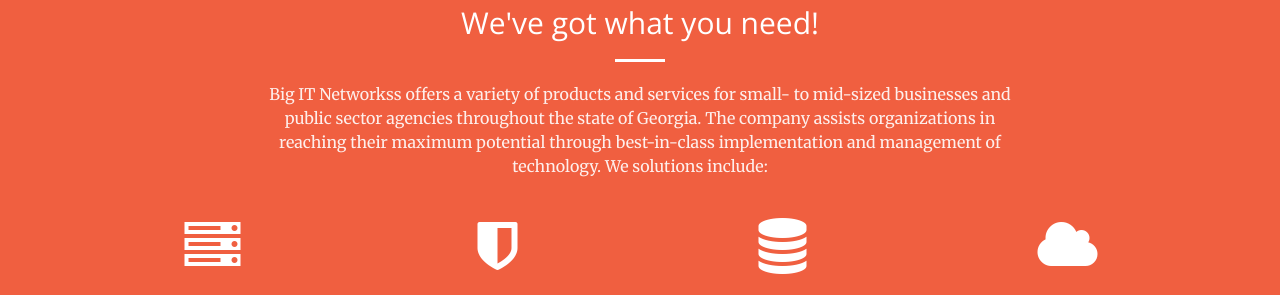
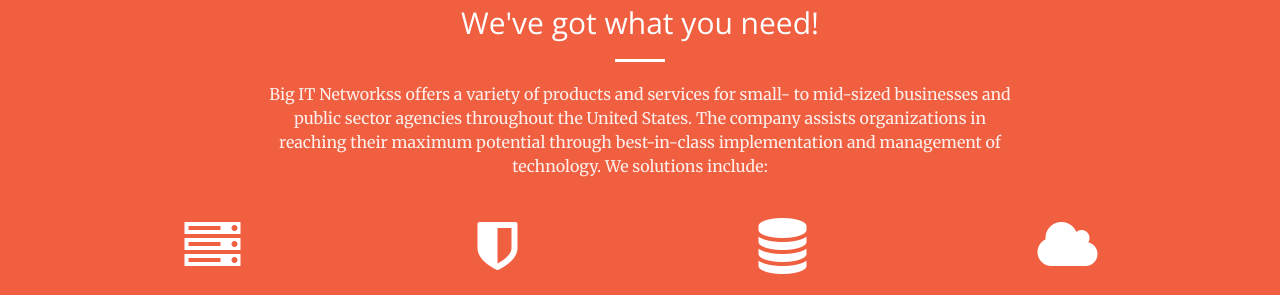
Before and after one commit to bigitnetworks/bigitnetworks.github.io, a Jekyll site: the page built from services.html, in a window 1280 px wide and 900 px high. Shown: the part 374-669 px from the top of the window. Built offline with Jekyll 4.4.1, drawn with Linux system fonts in a browser that asks for light colours.

Commit message:
Update services.html

```diff
--- a/services.html
+++ b/services.html
@@ -8,7 +8,7 @@
 			<div class="col-lg-8 col-lg-offset-2 text-center">
 				<h2 class="section-heading">We've got what you need!</h2>
 				<hr class="light">
-				<p class="text-faded">Big IT Networkss offers a variety of products and services for small- to mid-sized businesses and public sector agencies throughout the state of Georgia. The company assists organizations in reaching their maximum potential through best-in-class implementation and management of technology. We solutions include:</p>
+				<p class="text-faded">Big IT Networkss offers a variety of products and services for small- to mid-sized businesses and public sector agencies throughout the United States. The company assists organizations in reaching their maximum potential through best-in-class implementation and management of technology. We solutions include:</p>
 			</div>
 			<div class="col-xs-12">
 				<div class="col-lg-3 col-md-6 text-center">
```
